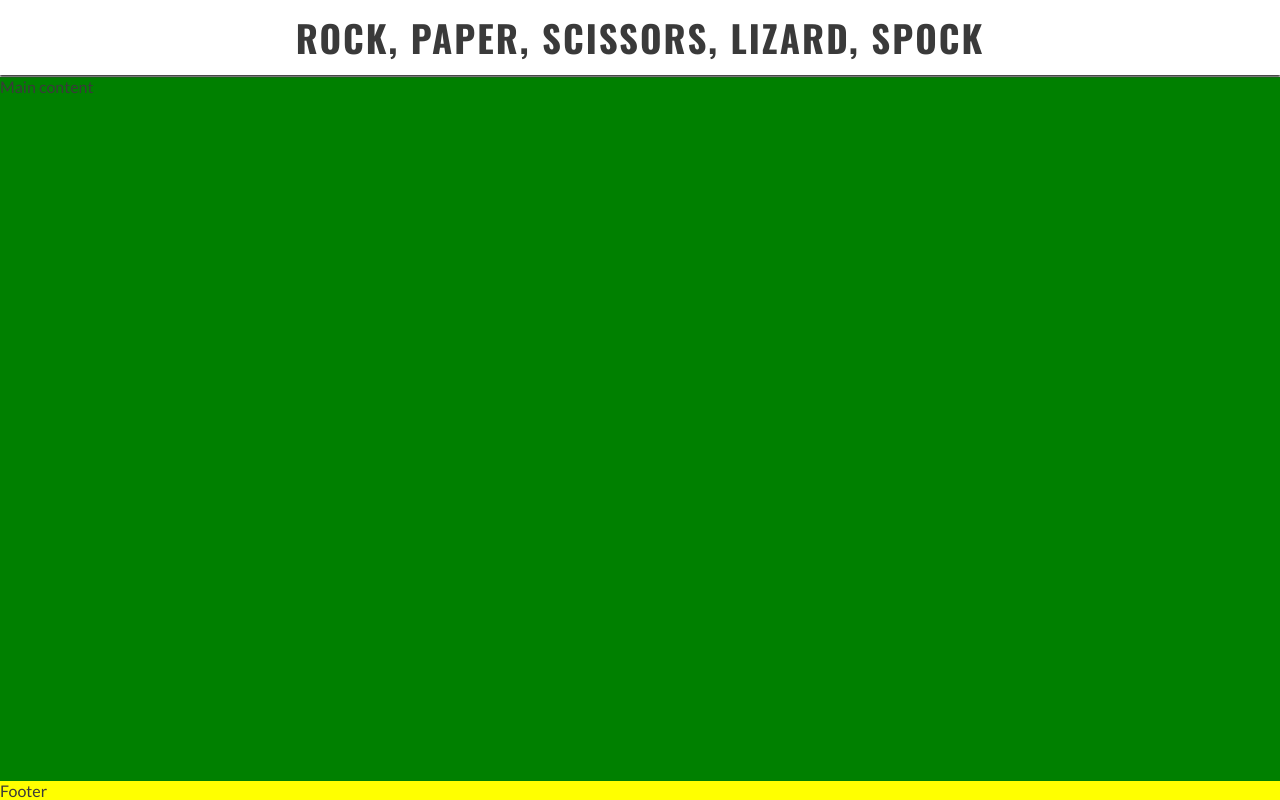
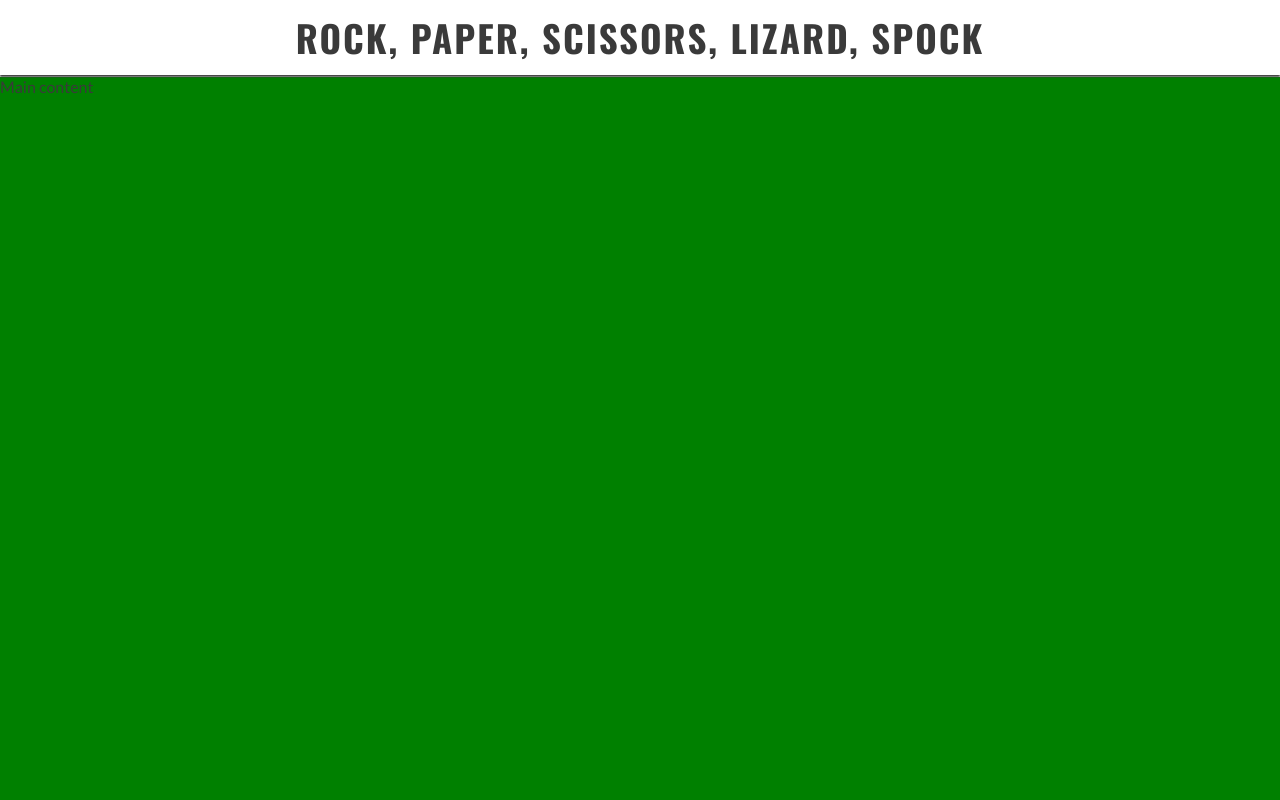
Before and after one commit to GabeColetta24/Rock-Paper-Scissors-Lizard-Spock, a plain HTML site: page index.html in a window 1280 px wide. Drawn offline with nearby package versions, Linux system fonts and the light colour scheme.

Commit message:
Removed footer

```diff
--- a/assets/css/style.css
+++ b/assets/css/style.css
@@ -48,11 +48,6 @@ main {
     margin-top: 47px;
 }
 
-/* Footer */
-footer {
-    background-color: yellow;
-}
-
 /* Media query: tablets and larger (768px and up) */
 @media screen and (min-width: 768px) {
     /* Header */
--- a/index.html
+++ b/index.html
@@ -22,7 +22,5 @@
      <!-- Main Content -->
       <main>Main content</main>
 
-      <!-- Footer -->
-       <footer>Footer</footer>
 </body>
 </html>
```
Also changed, not shown: assets/js/script.js (added), play.html (added).
